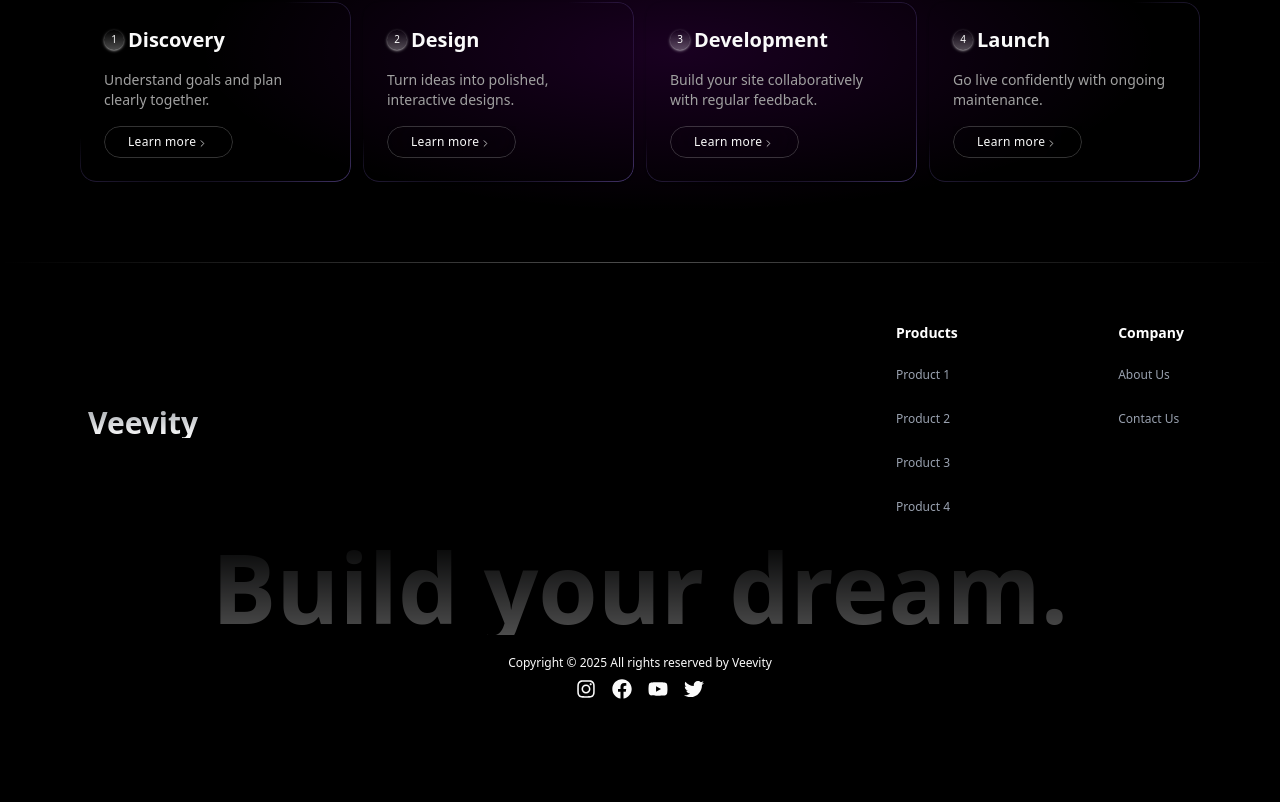
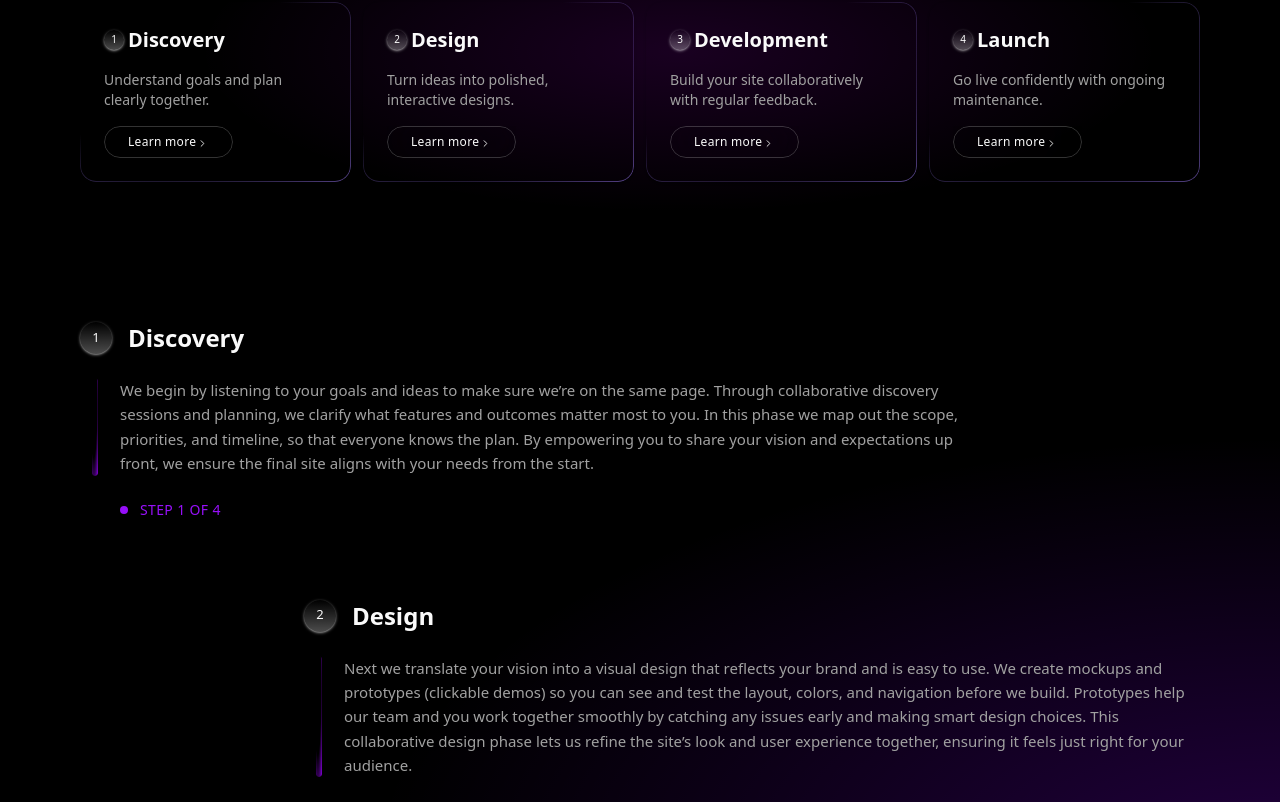
Before and after one commit to Sameen-K-A/Veevity, a Next.js app: page /start-project in a window 1280 px wide. Shown: the part 978-1780 px from the top of the page. Before the commit the page ends 1753 px from the top, so only its background shows below. Built offline with nearby package versions, Linux system fonts and the light colour scheme.

Commit message:
Update project steps description page

```diff
--- a/src/app/globals.css
+++ b/src/app/globals.css
@@ -249,3 +249,9 @@ body {
   background: transparent;
   background: radial-gradient(circle, rgba(0, 232, 240, 0) 40%, rgba(176, 0, 240, 1));
 }
+
+.gradient-bg-5 {
+  background-color: hsla(0, 0%, 100%, 0);
+  background-image:
+    radial-gradient(at 100% 50%, hsla(272, 100%, 50%, 0.24) 0px, transparent 50%);
+}
--- a/src/app/start-project/page.tsx
+++ b/src/app/start-project/page.tsx
@@ -1,11 +1,25 @@
+'use client'
+
 import { ProjectHandling } from "@/components/startProject/ProjectHandling";
 import HeroSection from "@/components/startProject/HeroSection";
+import StageDescription from "@/components/startProject/StageDescriptionSection";
+import { useRef } from "react";
 
 export default function Home() {
+  const descriptionRefs = useRef<(HTMLDivElement | null)[]>([]);
+
+  const scrollToDescription = (id: number) => {
+    const ref = descriptionRefs.current[id];
+    if (ref) {
+      ref.scrollIntoView({ behavior: 'smooth', block: 'center' });
+    }
+  };
+
   return (
     <div className="w-full min-h-screen">
       <HeroSection />
-      <ProjectHandling />
+      <ProjectHandling scrollToDescription={scrollToDescription} />
+      <StageDescription ref={descriptionRefs} />
       <div className="w-full h-[0.5px] bg-gradient-to-r from-transparent via-white/30 to-transparent" />
     </div>
   );
--- a/src/components/startProject/HandleCard.tsx
+++ b/src/components/startProject/HandleCard.tsx
@@ -6,9 +6,10 @@ interface IStepProps {
   id: number
   heading: string;
   sub_heading: string;
+  onLearnMore: (id: number) => void;
 }
 
-export default function HandleCard({ id, heading, sub_heading }: IStepProps) {
+export default function HandleCard({ id, heading, sub_heading, onLearnMore }: IStepProps) {
   return (
     <div className="relative p-4 sm:p-6 rounded-2xl shadow h-full flex flex-col transition-all duration-300 hover:scale-[1.03] hover:shadow-lg">
       <ShineBorder shineColor={["#A07CFE90"]} />
@@ -20,7 +21,7 @@ export default function HandleCard({ id, heading, sub_heading }: IStepProps) {
         <p className="text-muted-foreground text-xs sm:text-sm">{sub_heading}</p>
       </div>
       <div className="mt-4">
-        <ShinyButton className="text-xs">Learn more <ChevronRight size={13} className="pt-0.5" /></ShinyButton>
+        <ShinyButton className="text-xs" onClick={() => onLearnMore(id)}>Learn more <ChevronRight size={13} className="pt-0.5" /></ShinyButton>
       </div>
     </div>
   );
--- a/src/components/startProject/ProjectHandling.tsx
+++ b/src/components/startProject/ProjectHandling.tsx
@@ -2,7 +2,11 @@ import FadeInOnView from "../others/animation/FadeIn";
 import HandleCard from "../startProject/HandleCard";
 import { projectHandleSteps } from "@/constants/projectHandleSteps";
 
-export function ProjectHandling() {
+interface IProjectHandlingProps {
+  scrollToDescription: (id: number) => void;
+};
+
+export function ProjectHandling({ scrollToDescription }: IProjectHandlingProps) {
   return (
     <section className="w-full gradient-bg-3">
       <div className="max-w-6xl mx-auto p-4 py-20">
@@ -16,6 +20,7 @@ export function ProjectHandling() {
                 id={step.id}
                 heading={step.heading}
                 sub_heading={step.sub_heading}
+                onLearnMore={scrollToDescription}
               />
             </FadeInOnView>
           ))}
--- /dev/null
+++ b/src/components/startProject/StageDescriptionSection.tsx
@@ -0,0 +1,63 @@
+
+import { projectHandleSteps } from "@/constants/projectHandleSteps";
+import { ShineBorder } from "../magicui/shine-border";
+import FadeInOnView from "../others/animation/FadeIn";
+
+interface IStageDescriptionProps {
+  ref: React.Ref<(HTMLDivElement | null)[]>;
+}
+
+export default function StageDescription({ ref }: IStageDescriptionProps) {
+
+  const setRef = (id: number) => (el: HTMLDivElement | null) => {
+    if (ref && typeof ref === 'object') {
+      (ref as React.MutableRefObject<(HTMLDivElement | null)[]>).current[id] = el;
+    }
+  };
+
+  return (
+    <div className="gradient-bg-5">
+      <div className="max-w-6xl mx-auto p-4 py-15 space-y-20">
+        {projectHandleSteps.map((stage, index) => {
+          const isEven = index % 2 === 1;
+
+          return (
+            <FadeInOnView key={stage.id}>
+              <div
+                ref={setRef(stage.id)}
+                className={`flex flex-col lg:flex-row items-center gap-12 ${isEven ? "lg:flex-row-reverse" : ""}`}
+              >
+                <div className="flex-1 space-y-6 max-w-4xl">
+                  <div className="flex items-center gap-4">
+                    <div className="rounded-full bg-gradient-to-t from-white/30 shadow to-transparent w-8 h-8 flex justify-center items-center text-[13px] pb-[1px] shadow-white/50">
+                      {stage.id}
+                    </div>
+                    <h3 className="text-xl sm:text-2xl font-bold">
+                      {stage.heading}
+                    </h3>
+                  </div>
+
+                  <div className="relative">
+                    <div className="absolute left-3 top-0 border-transparent h-full rounded-full">
+                      <ShineBorder shineColor={["#9900ff"]} borderWidth={3} />
+                    </div>
+                    <p className="text-sm sm:text-[15px] text-muted-foreground leading-relaxed pl-10">
+                      {stage.description}
+                    </p>
+                  </div>
+
+                  <div className="flex items-center gap-3 pl-10">
+                    <div className="w-2 h-2 bg-purple-600 rounded-full animate-pulse"></div>
+                    <span className="text-sm font-medium text-purple-600 uppercase tracking-wide">
+                      Step {stage.id} of {projectHandleSteps.length}
+                    </span>
+                  </div>
+                </div>
+              </div>
+            </FadeInOnView>
+          );
+        })}
+      </div>
+    </div>
+  );
+};
```
